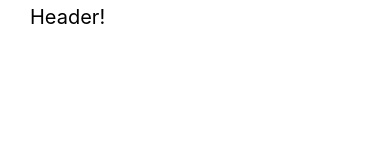
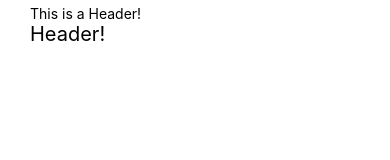
Before and after one commit to HectorMtz22/react-native-example, a React Native app: screen / in a window 390 px wide. Shown: the top 160 px of the page. Built offline with nearby package versions, Linux system fonts and the light colour scheme.

Commit message:
Header component

```diff
--- a/App.tsx
+++ b/App.tsx
@@ -2,10 +2,12 @@ import { StatusBar } from "expo-status-bar";
 import Constants from "expo-constants";
 import React from "react";
 import { StyleSheet, Text, View } from "react-native";
+import { Header } from "./components/Header";
 
 export default function App() {
   return (
     <View style={styles.container}>
+      <Header />
       <Text style={styles.text}>Header!</Text>
       <StatusBar style="auto" />
     </View>
--- /dev/null
+++ b/components/Header/index.tsx
@@ -0,0 +1,10 @@
+import React from "react";
+import { Text, View } from "react-native";
+
+export const Header = () => {
+  return (
+    <View>
+      <Text>This is a Header!</Text>
+    </View>
+  );
+};
```
